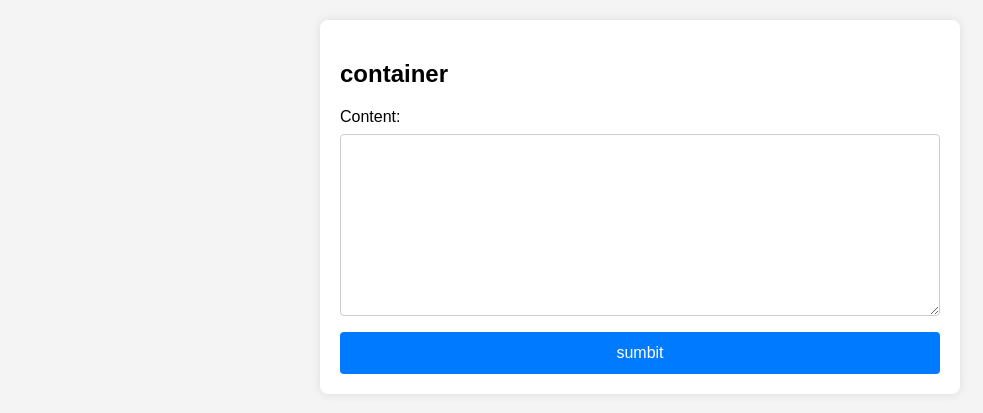
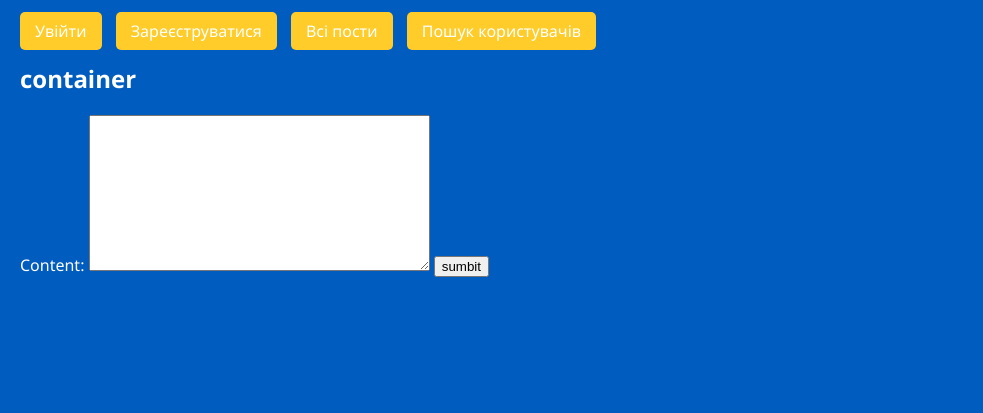
Before and after one commit to nikinegr/projk13, a Django app: page /create_post/ in a window 1280 px wide. Shown: the top 413 px of the page, without its empty margins (0-983 px from the left). Run offline with Django 4.2, Linux system fonts and the light colour scheme.

Commit message:
final commit

```diff
--- a/app_10_22/templates/create_post.html
+++ b/app_10_22/templates/create_post.html
@@ -7,47 +7,78 @@
     <title>Post Create</title>
     <style>
         body {
-            font-family: Arial, sans-serif;
-            background-color: #f4f4f4;
-            margin: 0;
-            padding: 0;
-            box-sizing: border-box;
+            font-family: 'Segoe UI', Tahoma, Geneva, Verdana, sans-serif;
+            background-color: #005cbf;
+            color: #fff;
+            margin: 20px;
         }
-        .container {
-            max-width: 600px;
-            margin: 20px auto;
-            background-color: #fff;
-            padding: 20px;
-            border-radius: 8px;
-            box-shadow: 0 0 10px rgba(0, 0, 0, 0.1);
+
+        h1 {
+            color: #ffcc29;
         }
-        .post-form {
-            display: flex;
-            flex-direction: column;
+
+        div.post {
+            border: 2px solid #ffcc29;
+            background-color: #007bff;
+            padding: 15px;
+            margin-bottom: 20px;
         }
-        .post-form label {
-            margin-bottom: 8px;
-        }
-        .post-form input,
-        .post-form textarea {
-            margin-bottom: 16px;
-            padding: 10px;
-            border: 1px solid #ccc;
-            border-radius: 4px;
-            font-size: 14px;
-        }
-        .post-form button {
-            padding: 12px;
+
+        div.comment {
             background-color: #007bff;
             color: #fff;
+            padding: 10px;
+            margin-top: 10px;
+        }
+
+        small {
+            color: #ffcc29;
+        }
+
+        a.btn {
+            color: #fff;
+            background-color: #ffcc29;
+            text-decoration: none;
+            padding: 8px 15px;
+            margin-right: 10px;
+            border-radius: 5px;
+            transition: background-color 0.3s, transform 0.3s;
+        }
+
+        a.btn:hover {
+            background-color: #ff0000;
+            transform: scale(1.1);
+        }
+
+        input[type="text"] {
+            padding: 8px;
+            border-radius: 5px;
+            border: 1px solid #ffcc29;
+        }
+
+        button.main-btn {
+            padding: 8px 15px;
             border: none;
-            border-radius: 4px;
+            border-radius: 5px;
+            background-color: #ffcc29;
+            color: #005cbf;
             cursor: pointer;
-            font-size: 16px;
+            transition: background-color 0.3s, transform 0.3s;
+        }
+
+        button.main-btn:hover {
+            background-color: #ff0000;
+            transform: scale(1.1);
         }
     </style>
 </head>
 <body>
+    <div>
+        <a href="/login" class="btn">Увійти</a>
+        <a href="/registration" class="btn">Зареєструватися</a>
+        <a href="/" class="btn">Всі пости</a>
+        <a href="/search" class="btn">Пошук користувачів</a>
+    </div>
 
 <div class="container">
     <h2>container</h2>
--- a/app_10_22/urls.py
+++ b/app_10_22/urls.py
@@ -26,6 +26,7 @@ urlpatterns = [
     path('search/', views.user_search, name='search_users'),
     path('searchingUser/', views.SearchPage.as_view(), name='search_users'),
     path('update_profile/', views.update_profile, name='update_profile'),
-    path('all_posts/', views.main_post, name='main_post'),
-    path('comments/', views.comment_create, name='comment_create')
+    path('', views.main_post, name='main_post'),
+    path('comments/', views.comment_create, name='comment_create'),
+    path('glowneSTR/', views.comment_create, name='glowne')
 ] + static(settings.MEDIA_URL, document_root=settings.MEDIA_ROOT)
--- a/app_10_22/views.py
+++ b/app_10_22/views.py
@@ -201,7 +201,7 @@ def create_post(request):
             new_post = form.save(commit=False)
             new_post.user = request.user
             new_post.save()
-            return redirect('/all_posts/')
+            return redirect('/glowneSTR/')
     else:
         form = PostForm()
     return render(request, 'create_post.html', {'form': form})
@@ -293,7 +293,7 @@ def comment_create(request):
         post_id = request.POST.get('post_id')
         takepost = Post.objects.get(id=int(post_id))
         Comment.objects.create(content=text, post=takepost, user=request.user)
-    return redirect('/all_posts')
+    return redirect('/')
 
 
 # def main_post(request):
```
Also changed, not shown: app_10_22/templates/glowne.html (added, +31 -0 lines), app_10_22/templates/login.html (+22 -0 lines), app_10_22/templates/main_post.html (+58 -7 lines), app_10_22/templates/registration.html (+23 -0 lines), app_10_22/templates/search.html (+19 -0 lines), app_10_22/templates/search_users.html (+19 -1 lines), db.sqlite3, 1 other file.
